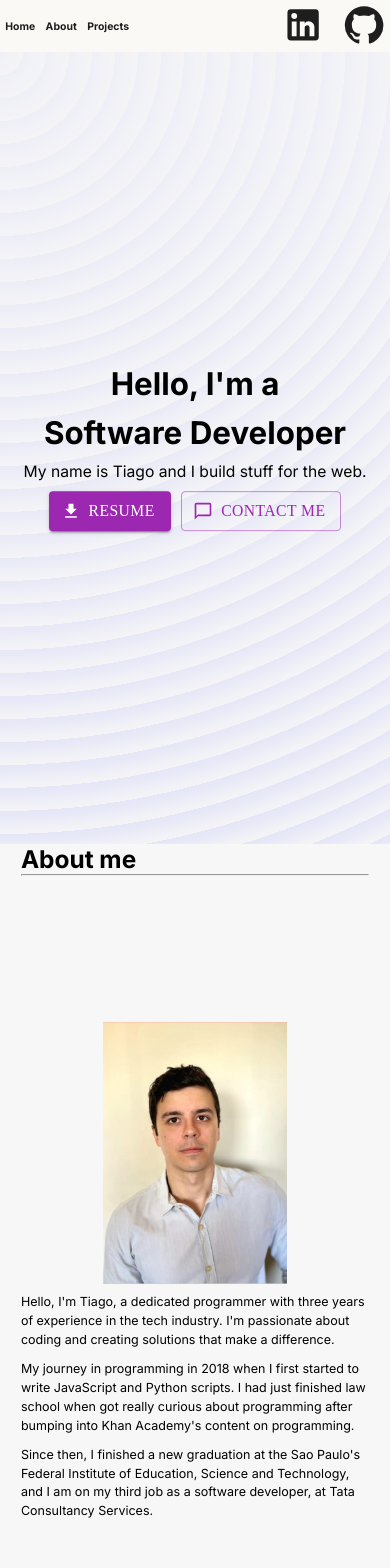
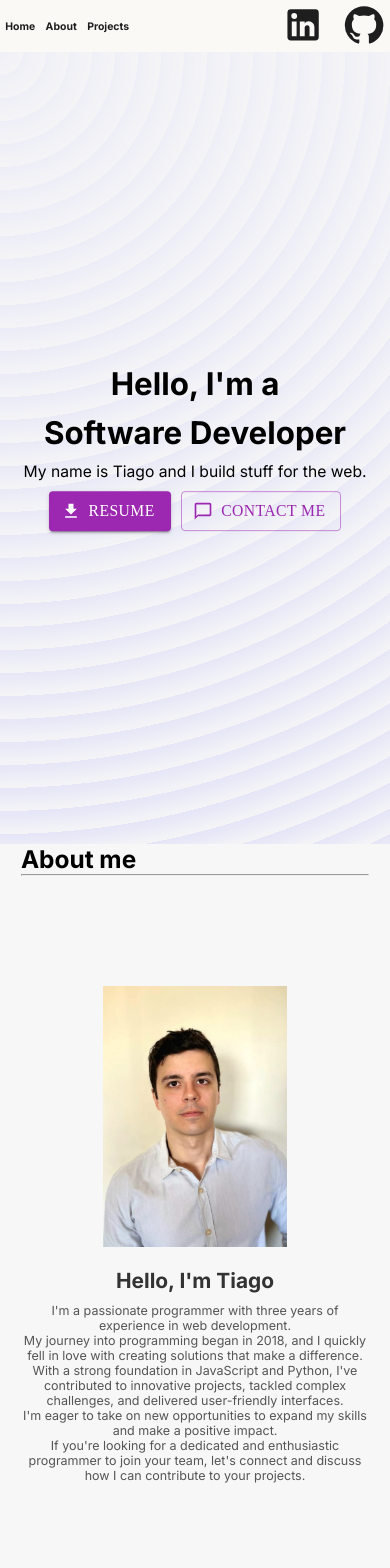
Before and after one commit to tsmurer/tsmurer.github.io, a Next.js app: page / in a window 390 px wide. Shown: the top 1568 px of the page. Built offline with nearby package versions, Linux system fonts and the light colour scheme.

Commit message:
contact section and polishing to the about me

```diff
--- a/package.json
+++ b/package.json
@@ -21,7 +21,9 @@
     "next": "13.5.5",
     "react": "^18",
     "react-dom": "^18",
-    "sass": "^1.69.3"
+    "sass": "^1.69.3",
+    "sweetalert2": "^11.7.32",
+    "sweetalert2-react-content": "^5.0.7"
   },
   "devDependencies": {
     "@types/node": "^20",
--- a/src/app/components/contactForm/contactForm.scss
+++ b/src/app/components/contactForm/contactForm.scss
@@ -0,0 +1,11 @@
+.form-btn {
+    &:active {
+        animation: btn-color 1s forwards linear
+    }
+}
+
+.goneAway {
+    transform: translateX(-100%);
+    opacity: 0;
+    transition: transform 0.5s ease, opacity 0.5s ease;
+}
--- a/src/app/components/contactForm/contactForm.tsx
+++ b/src/app/components/contactForm/contactForm.tsx
@@ -1,4 +1,4 @@
-import React from 'react';
+import React, { useState } from 'react';
 import './contactForm.scss'
 import {
   Button,
@@ -6,8 +6,11 @@ import {
   Input,
 } from 'antd';
 import { send } from '@emailjs/browser';
+import Swal from 'sweetalert2'
+import withReactContent from 'sweetalert2-react-content'
 
 
+const MySwal = withReactContent(Swal)
 
 const formItemLayout = {
   labelCol: {
@@ -33,14 +36,26 @@ const tailFormItemLayout = {
   },
 };
 
-const ContactForm: React.FC = () => {
+interface ContactFormProps {
+  bringAMessage: () => void; // Define your prop type here
+}
+
+const ContactForm: React.FC<ContactFormProps> = (props) => {
   const [form] = Form.useForm();
-
+  const [formAnimationClass, setFormAnimationClass] = useState("");
   const onFinish = (values: any) => {
     send('service_qz8dbbc', 'template_59n31gv', values, 'SQLBLHg9BTi7QgDbN')
     .then(function(response) {
-       console.log('SUCCESS!', response.status, response.text);
+      setFormAnimationClass("goneAway")
+      props.bringAMessage();
+      console.log('SUCCESS!', response.status, response.text);
+
     }, function(error) {
+        Swal.fire({
+          icon: 'error',
+          title: 'Oops... Sorry!',
+          text: 'I am most probably out of emails 😰. Could you reach me at tiagostaurenghi@gmail.com?',
+        })
        console.log('FAILED...', error);
     });
   };
@@ -48,6 +63,7 @@ const ContactForm: React.FC = () => {
 
   return (
     <Form
+      className={formAnimationClass}
       {...formItemLayout}
       labelCol={{
         span: 4,
@@ -87,7 +103,7 @@ const ContactForm: React.FC = () => {
         <Input.TextArea showCount maxLength={700} />
       </Form.Item>
       <Form.Item {...tailFormItemLayout}>
-        <Button type="primary" htmlType="submit">
+        <Button className="form-btn" type="primary" htmlType="submit">
           Send
         </Button>
       </Form.Item>
@@ -96,3 +112,7 @@ const ContactForm: React.FC = () => {
 };
 
 export default ContactForm;
+
+function sweetAlert(arg0: string, arg1: string, arg2: string) {
+  throw new Error('Function not implemented.');
+}
--- a/src/app/components/sections/about/about.scss
+++ b/src/app/components/sections/about/about.scss
@@ -1,54 +1,59 @@
 .about__container {
-    position: relative;
-    top: 50%;
-    transform: translateY(-50%);
   display: flex;
-    gap: 5rem;
   align-items: center;
   justify-content: center;
-    padding: 0 2rem 0 2rem;
+  gap: 2rem;
+  padding: 2rem;
+  text-align: center;
+  min-height: 80vh;
+}
 
-    &__text {
+.about__container__text {
   max-width: 50rem;
   display: flex;
   flex-direction: column;
   gap: 1rem;
-        & > p {
-            font-size: 2rem;
-            line-height: 1.5;
+
+  h1 {
+    font-size: 2.5rem;
+    font-weight: bold;
+    color: #333;
+  }
+
+  p {
+    font-size: 1.8rem;
+    color: #555;
+    margin-bottom: 1rem;
   }
 }
-    &__image {
-        position: relative;
+
+.about__container__image {
   height: 40rem;
-        background-color: salmon;
 
-        & > img {
+  img {
     object-fit: cover;
     height: 100%;
     width: 100%;
   }
 }
-}
-
-
 
 @media screen and (max-width: 600px) {
   .about__container {
     flex-direction: column;
-        gap: 1rem;
+  }
 
-        &__image {
-            height: 25rem;
-        }
-        &__text {
-            & > h2 {
+.about__container__text {
+  h1 {
     font-size: 2rem;
   }
 
-            & > p {
+  p {
     font-size: 1.2rem;
+    margin-bottom: 0;
   }
 }
+
+  .about__container__image {
+    height: 25rem;
   }
 }
--- a/src/app/components/sections/about/about.tsx
+++ b/src/app/components/sections/about/about.tsx
@@ -1,21 +1,21 @@
-import './about.scss'
+import './about.scss';
 
-export default function about() {
-    return <>
-        <div className="anchor" id="about"></div>
-        <div className="about__container">
-            <div className="about__container__image">
-                <img
-                    src="/profPic.jpeg"
-                    alt="profilePicture"
-                />
-            </div>
-            <div className="about__container__text">
-                <p>Hello, I&apos;m Tiago, a dedicated programmer with three years of experience in the tech industry. I&apos;m passionate about coding and creating solutions that make a difference.</p>
-                <p>My journey in programming in 2018 when I first started to write JavaScript and Python scripts. I had just finished law school when got really curious about programming after bumping into Khan Academy&apos;s content on programming.</p>
-                <p>Since then, I finished a new graduation at the Sao Paulo&apos;s Federal Institute of Education, Science and Technology, and I am on my third job as a software developer, at Tata Consultancy Services.</p>
-
-            </div>
+export default function About() {
+  return (
+    <div className="about__container">
+      <div className="about__container__image">
+        <img src="/profPic.jpeg" alt="profilePicture" />
+      </div>
+      <div className="about__container__text">
+        <h1>Hello, I&apos;m Tiago</h1>
+        <div className="scrollable-content">
+          <p>I&apos;m a passionate programmer with three years of experience in web development.</p>
+          <p>My journey into programming began in 2018, and I quickly fell in love with creating solutions that make a difference.</p>
+          <p>With a strong foundation in JavaScript and Python, I&apos;ve contributed to innovative projects, tackled complex challenges, and delivered user-friendly interfaces.</p>
+          <p>I&apos;m eager to take on new opportunities to expand my skills and make a positive impact.</p>
+          <p>If you&apos;re looking for a dedicated and enthusiastic programmer to join your team, let&apos;s connect and discuss how I can contribute to your projects.</p>
         </div>
-    </>
+      </div>
+    </div>
+  );
 }
--- a/src/app/components/sections/contact/contact.scss
+++ b/src/app/components/sections/contact/contact.scss
@@ -16,7 +16,46 @@
     }
 }
 
+.successMessage {
+    position: relative;
+    background-color: #fff;
+    box-shadow: 0 0 10px rgba(0, 0, 0, 0.1);
+    padding: 20px;
+    border-radius: 5px;
+    text-align: center;
+    max-width: 300px;
+    transform: translateX(0);
+    opacity: 1;
+    transition: transform 0.5s ease, opacity 0.5s ease;
+}
+
+.noDisplay {
+    display: none;
+}
+
+.success-icon {
+    animation: bounce 0.6s ease-in-out;
+    margin-bottom: 20px;
+}
+
 .btn {
     font-family: '__Inter_e66fe9', '__Inter_Fallback_e66fe9';
     font-size: 1.5rem;
 }
+
+.card {
+    padding: 5rem 3rem;
+}
+
+.card-title {
+    font-size: 24px; /* Adjust the font size as needed */
+    font-weight: bold;
+    color: #333; /* Change the color to your preference */
+    margin-bottom: 10px;
+  }
+
+  /* Update the card message styles */
+  .card-message {
+    font-size: 18px; /* Adjust the font size as needed */
+    color: #555; /* Change the color to your preference */
+  }
--- a/src/app/components/sections/contact/contact.tsx
+++ b/src/app/components/sections/contact/contact.tsx
@@ -1,30 +1,32 @@
 "use client";
 
+import { useState } from 'react';
 import ContactForm from '../../contactForm/contactForm';
 import './contact.scss'
-import { useState } from 'react';
-
+import { Check } from '@mui/icons-material';
 
 export default function Contact() {
-    const [email, setEmail] = useState("")
-    const [messageContent, setMessageContent] = useState("")
 
+    const [successMessageClass, setSuccessMessageClass] = useState("noDisplay")
 
-    function onChangeEmail(newValue: string) {
-        setEmail(newValue)
+    const bringAMessage = () => {
+        setSuccessMessageClass("successMessage")
     }
-    function onChangeMessageContent(newValue: string) {
-        setMessageContent(newValue)
-    }
-
-    function printStuff() {
-        console.log(email + " " + messageContent)
-    }
-
     return <>
         <div className="anchor" id="contact"></div>
         <div className="contact-container">
-            <ContactForm/>
+            <div className={successMessageClass}>
+                <div className="card">
+                    <div className="success-icon">
+                        <Check sx={{ fontSize: 40, color: '#33CC33' }} />
+                    </div>
+                    <h2 className="card-title">Thank You!</h2>
+                    <p className="card-message">
+                        🚀 Your message has been received! I&apos;ll get back to you in no time.
+                    </p>
+                </div>
+            </div>
+            <ContactForm bringAMessage={bringAMessage}/>
         </div>
     </>
 }
--- a/src/app/page.tsx
+++ b/src/app/page.tsx
@@ -6,6 +6,7 @@ import Projects from './components/sections/projects/projects'
 import Contact from './components/sections/contact/contact'
 
 export default function Home() {
+
   return (
     <main className="main">
         <Section title="" hash="hero">
```
Also changed, not shown: src/app/components/sections/hero/hero.tsx (line endings or trailing spaces), 1 other file (tests, documents, lock files or other folders). Lines whose indentation alone changed are shown as unchanged.
